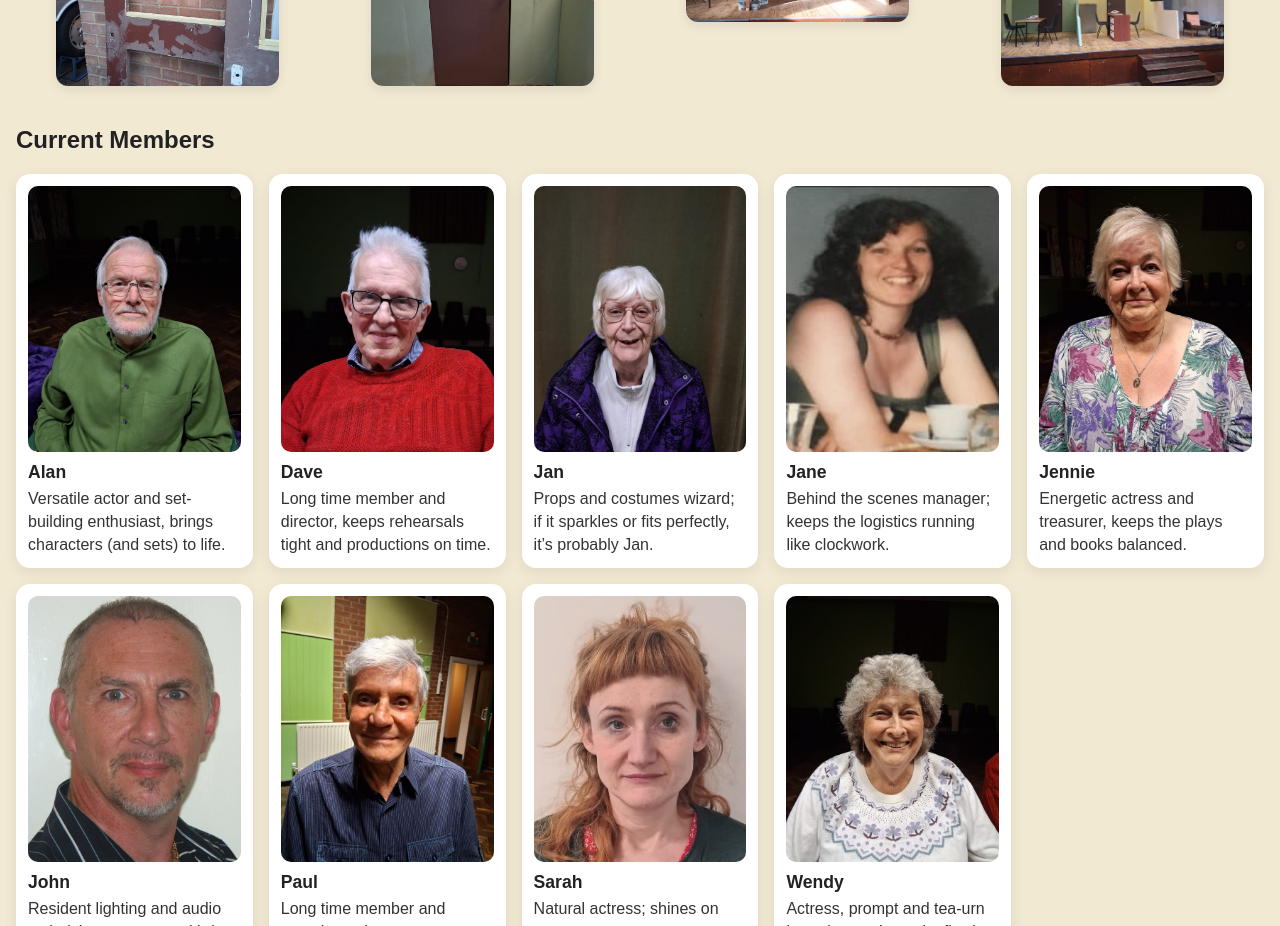
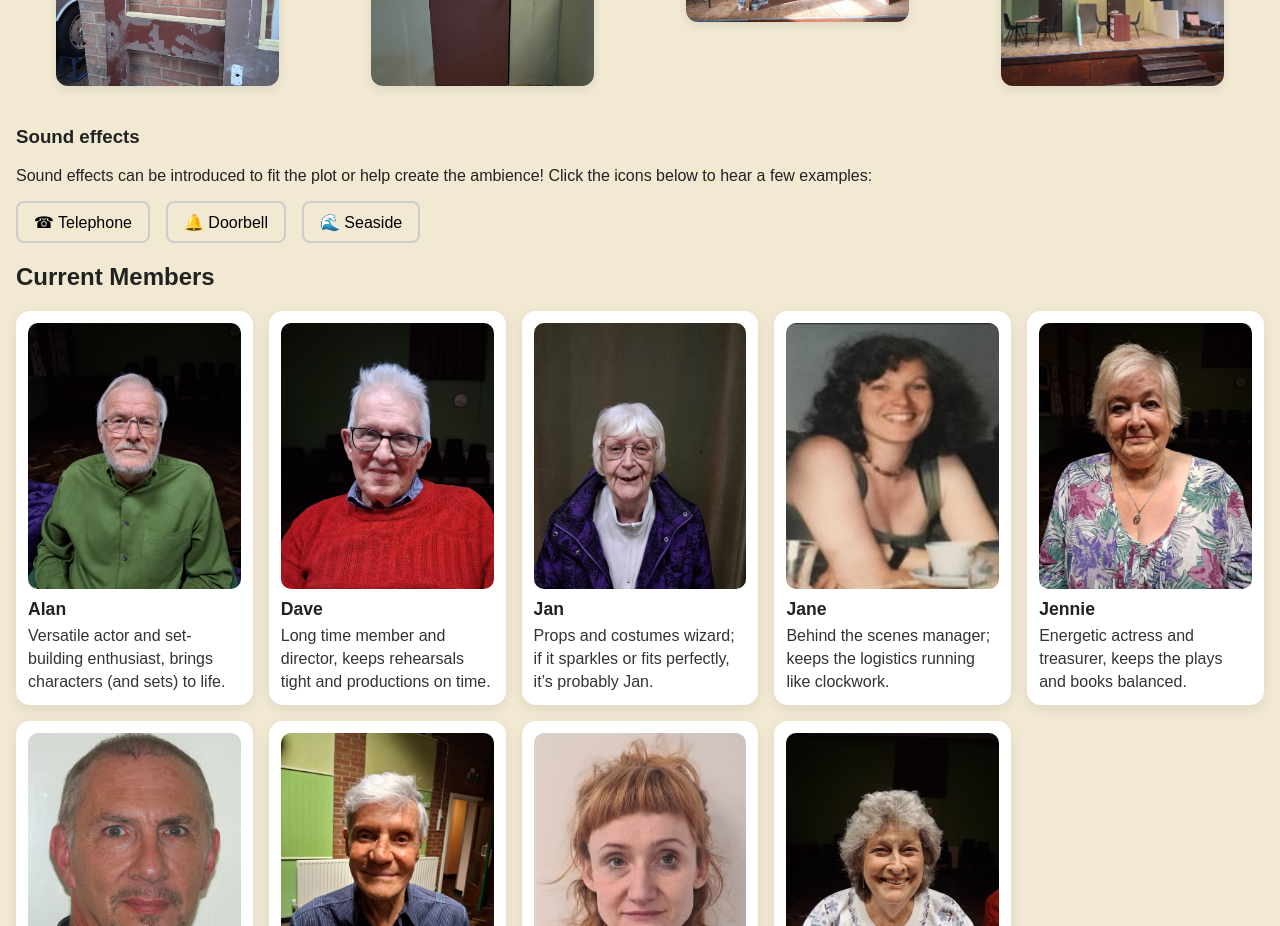
Before and after one commit to AvocadoCoding/PhoenixPlayersOfEarlsdon, a React (Create React App) app in the folder my-react-app/: page /about in a window 1280 px wide. Shown: the part 960-1886 px from the top of the page. Built offline with nearby package versions, Linux system fonts and the light colour scheme.

Commit message:
Sound effetcs

```diff
--- a/my-react-app/src/App.css
+++ b/my-react-app/src/App.css
@@ -134,3 +134,25 @@ html, body, #root {
 .set-grid .set-card:nth-child(4) {
   aspect-ratio: 2040 / 1530;
 }
+
+/* --- Sound effect buttons --- */
+.sound-icons {
+  display: flex;
+  gap: 1rem;
+  margin: 1rem 0;
+}
+
+.sound-btn {
+  background-color: #F1E9D2;
+  border: 2px solid #ccc;
+  border-radius: 8px;
+  padding: 0.6rem 1rem;
+  font-size: 1rem;
+  cursor: pointer;
+  transition: background-color 0.2s, transform 0.2s;
+}
+
+.sound-btn:hover {
+  background-color: #e5d9b8;
+  transform: scale(1.05);
+}
--- a/my-react-app/src/pages/AboutUs.js
+++ b/my-react-app/src/pages/AboutUs.js
@@ -1,4 +1,4 @@
-import React from 'react';
+import React, { useRef } from 'react';
 import Navbar from '../components/Navbar';
 
 import AlanImg from '../assets/images/members/Alan.JPG';
@@ -11,12 +11,15 @@ import PaulImg from '../assets/images/members/Paul.JPG';
 import SarahImg from '../assets/images/members/Sarah.JPG';
 import WendyImg from '../assets/images/members/Wendy.JPG';
 
-// -------- Set-building photos --------
-// Adjust the extensions (.JPG vs .jpg) to exactly match files:
 import Set2 from '../assets/images/set-building/Set2.JPG';
 import Set3 from '../assets/images/set-building/Set3.JPG';
 import Set4 from '../assets/images/set-building/Set4.JPG';
 import Set5 from '../assets/images/set-building/Set5.JPG';
+
+// 🎵 Import sound effects
+import TelephoneSound from '../assets/sound/old-telephone-ringing.mp3';
+import DoorbellSound from '../assets/sound/sound-effect-doorbell-rings-single.mp3';
+import SeasideSound from '../assets/sound/sound-effect-seagulls.mp3'; // fixed extension
 
 const members = [
   { name: 'Alan', img: AlanImg, bio: 'Versatile actor and set-building enthusiast, brings characters (and sets) to life.' },
@@ -33,6 +36,33 @@ const members = [
 const setPhotos = [Set2, Set3, Set4, Set5];
 
 function AboutUs() {
+  // 🔊 Refs for sound elements
+  const telephoneRef = useRef(null);
+  const doorbellRef = useRef(null);
+  const seasideRef = useRef(null);
+
+  // Toggle play/pause for a sound
+  const toggleSound = (audioRef) => {
+    const audio = audioRef.current;
+    if (!audio) return;
+
+    if (audio.paused) {
+      // Stop all other sounds before playing a new one
+      [telephoneRef, doorbellRef, seasideRef].forEach((ref) => {
+        if (ref.current && ref.current !== audio) {
+          ref.current.pause();
+          ref.current.currentTime = 0;
+        }
+      });
+
+      audio.currentTime = 0;
+      audio.play();
+    } else {
+      audio.pause();
+      audio.currentTime = 0;
+    }
+  };
+
   return (
     <div>
       <Navbar />
@@ -96,6 +126,23 @@ function AboutUs() {
           ))}
         </div>
 
+        <h3>Sound effects</h3>
+        <p>
+          Sound effects can be introduced to fit the plot or help create the ambience! Click the icons below to hear a few examples:
+        </p>
+
+        {/* 🎧 Sound Effect Buttons */}
+        <div className="sound-icons">
+          <button className="sound-btn" onClick={() => toggleSound(telephoneRef)}>☎ Telephone</button>
+          <button className="sound-btn" onClick={() => toggleSound(doorbellRef)}>🔔 Doorbell</button>
+          <button className="sound-btn" onClick={() => toggleSound(seasideRef)}>🌊 Seaside</button>
+
+          {/* Hidden audio elements */}
+          <audio ref={telephoneRef} src={TelephoneSound} />
+          <audio ref={doorbellRef} src={DoorbellSound} />
+          <audio ref={seasideRef} src={SeasideSound} />
+        </div>
+
         <h2>Current Members</h2>
 
         {/* Members grid */}
```
